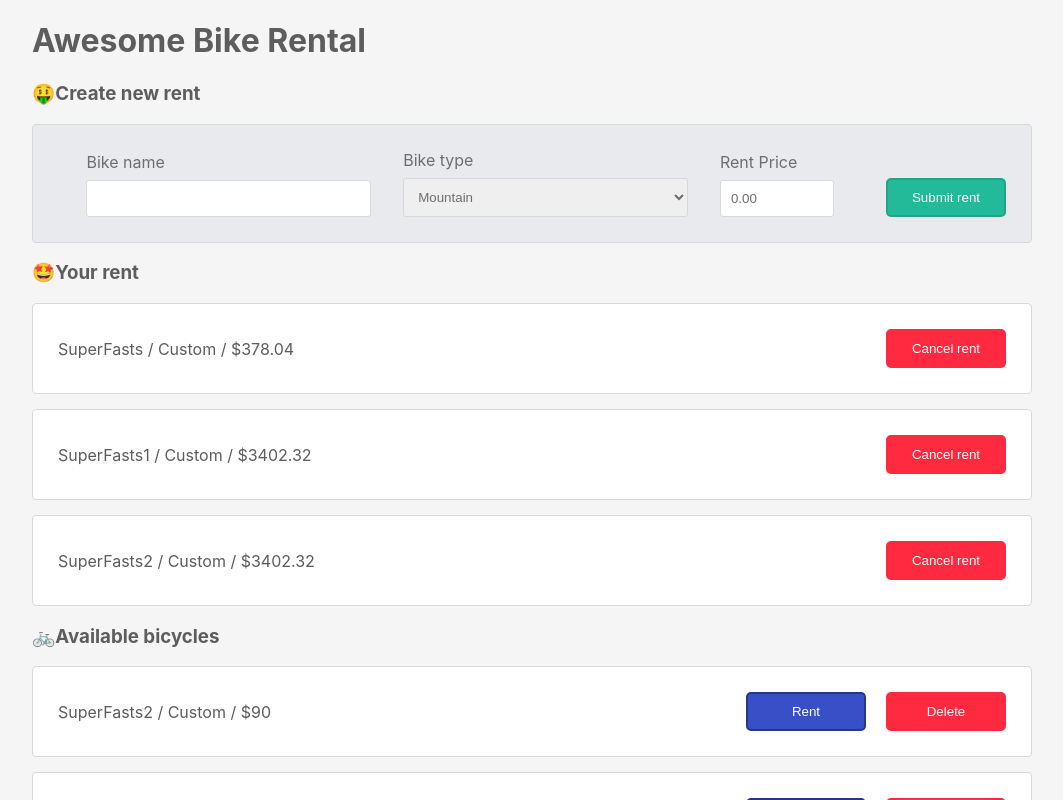
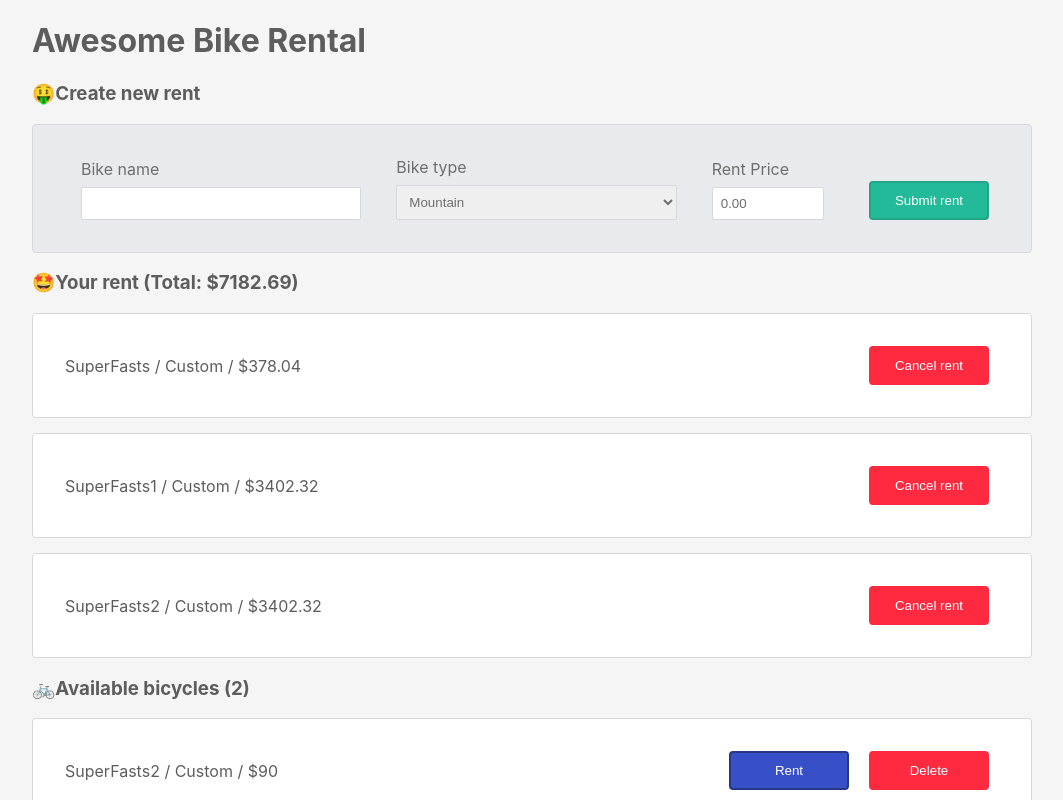
Before and after one commit to asavienko/bike_rent, a React (Create React App) app: page / in a window 1280 px wide. Shown: the top 800 px of the page, without its empty margins (108-1171 px from the left). Built offline with nearby package versions, Linux system fonts and the light colour scheme.

Commit message:
make changes created modal

```diff
--- a/package.json
+++ b/package.json
@@ -35,5 +35,7 @@
       "last 1 safari version"
     ]
   },
-  "devDependencies": {}
+  "devDependencies": {
+    "nodemon": "^2.0.3"
+  }
 }
--- a/src/App.js
+++ b/src/App.js
@@ -46,47 +46,54 @@ const dataFromServer = [
   }
 ];
 
-const generateId = () => Math.ceil(Math.random() * 10 * Math.pow(10, 6));
+const generateId = () => Math.ceil(Math.random() * 10 * Math.pow(10, 6)); //todo generate in backend side
 
 const App = () => {
-  const [arrOfBikes, setArrOfBikes] = useState([]);
+  const [availableBikes, setAvailableBikes] = useState([]);
+  const [rentedBikes, setRentedBikes] = useState([]);
 
   useEffect(() => {
-    if (!arrOfBikes.length) {
-      Promise.resolve(dataFromServer).then(arrOfBikesWithPrice =>
-        setArrOfBikes(arrOfBikesWithPrice)
-      );
-    }
-  }, [arrOfBikes]);
+    Promise.resolve(dataFromServer).then(dataFromServer => {
+      const availableBikesFromServer = [];
+      const rentedBikesFromServer = [];
+      dataFromServer.forEach(({ available, ...bike }) => {
+        available
+          ? availableBikesFromServer.push(bike)
+          : rentedBikesFromServer.push(bike);
+      });
+      setAvailableBikes(availableBikesFromServer);
+      setRentedBikes(rentedBikesFromServer);
+    });
+  }, []);
 
-  const onFormSubmit = bikeObj => {
-    bikeObj.id = generateId();
-    setArrOfBikes([...arrOfBikes, bikeObj]);
+  const onBikeCreate = bikeObj => {
+    bikeObj.id = generateId(); // todo the same as above
+    setAvailableBikes([...availableBikes, bikeObj]);
   };
 
-  const onCancelRent = id => {
-    const changeList = arrOfBikes.map(bike => {
-      if (bike.id === id) {
-        bike.available = true;
-      }
-      return bike;
-    });
-    setArrOfBikes(changeList);
+  const onCancelRent = bike => {
+    const filteredBikes = rentedBikes.filter(item => item.id !== bike.id);
+    setAvailableBikes([...availableBikes, bike]);
+    setRentedBikes(filteredBikes);
   };
-  const onDeleteBike = id => {};
-  const onRent = id => {
-    /* const changeList = arrOfBikes.map(bike =>
-      bike.id === id ? (bike.available = false) : bike
-    );
-    setArrOfBikes(changeList);*/
+  const onDeleteBike = id => {
+    const filteredBikes = availableBikes.filter(item => item.id !== id);
+    setAvailableBikes(filteredBikes);
+  };
+  const onRent = bike => {
+    const filteredBikes = availableBikes.filter(item => item.id !== bike.id);
+    bike.takenDate = new Date();
+    setAvailableBikes(filteredBikes);
+    setRentedBikes([...rentedBikes, bike]);
   };
 
   return (
     <StyledApp>
       <h1>Awesome Bike Rental</h1>
-      <CreateRentForm onFormSubmit={onFormSubmit} />
+      <CreateRentForm onBikeCreate={onBikeCreate} />
       <Rents
-        arrOfBikes={arrOfBikes}
+        availableBikes={availableBikes}
+        rentedBikes={rentedBikes}
         onCancelRent={onCancelRent}
         onDeleteBike={onDeleteBike}
         onRent={onRent}
--- a/src/App.styles.js
+++ b/src/App.styles.js
@@ -4,7 +4,6 @@ export const StyledApp = styled.div`
   color: #5d5d5d;
   min-width: 670px;
   max-width: 1000px;
-  margin-left: auto;
-  margin-right: auto;
-  width: 80%;
+  margin: 0 auto;
+  padding: 0 50px;
 `;
--- a/src/components/CreateRentForm/CreateRentForm.js
+++ b/src/components/CreateRentForm/CreateRentForm.js
@@ -1,63 +1,57 @@
 import React, { useState } from "react";
 import { StyledForm, StyledItemWrapper } from "./CreateRentForm.styles";
 import { StyledButton } from "../../styles/index.styles";
+import { toFloatNumber } from "../../utiles";
 
-const CreateRentForm = ({ onFormSubmit }) => {
+const CreateRentForm = ({ onBikeCreate }) => {
   const [bikeName, setBikeName] = useState("");
   const [selectedType, setSelectedType] = useState("Mountain");
-  const [price, setPrice] = useState(Number(0).toFixed(2));
+  const [price, setPrice] = useState(toFloatNumber(0)); //i use the toFloatNumber method for creating decimal number in input.
 
-  const onNameChanged = e => {
-    setBikeName(e.target.value);
-  };
-  const onTypeChanged = e => {
-    setSelectedType(e.target.value);
-  };
-  const onInputPriceBlur = e => {
-    const value = +e.target.value;
-    setPrice(value.toFixed(2));
+  const onNameChanged = e => setBikeName(e.target.value);
+  const onTypeChanged = e => setSelectedType(e.target.value);
+  const onInputPriceBlur = e => setPrice(toFloatNumber(e.target.value));
+  const onPriceChange = e => setPrice(e.target.value);
+  const onFormSubmit = e => {
+    e.preventDefault();
+    onBikeCreate({
+      name: bikeName,
+      type: selectedType,
+      pricePerHour: price,
+      takenDate: new Date(),
+      available: true
+    });
   };
 
   return (
     <>
       <h3>
-        <span role={"img"} aria-label={"dollar"}>
+        <span role="img" aria-label="dollar">
           🤑
         </span>
         Create new rent
       </h3>
-      <StyledForm
-        onSubmit={e => {
-          e.preventDefault();
-          onFormSubmit({
-            name: bikeName,
-            type: selectedType,
-            pricePerHour: price,
-            takenDate: new Date(),
-            available: true
-          });
-        }}
-      >
-        <StyledItemWrapper myWidth={"30%"}>
-          <label htmlFor="name">Bike name</label>
+      <StyledForm onSubmit={onFormSubmit}>
+        <StyledItemWrapper customWidth="30%">
+          <label htmlFor="bikeName">Bike name</label>
           <input
             type="text"
-            name="name"
+            name="bikeName"
             required
             onChange={onNameChanged}
             value={bikeName}
           />
         </StyledItemWrapper>
-        <StyledItemWrapper myWidth={"30%"}>
+        <StyledItemWrapper customWidth="30%">
           <label htmlFor="type">Bike type</label>
           <select name="type" value={selectedType} onChange={onTypeChanged}>
-            <option value={"Mountain"}>Mountain</option>
-            <option value={"Road"}>Road</option>
-            <option value={"City"}>City</option>
-            <option value={"Custom"}>Custom</option>
+            <option value="Mountain">Mountain</option>
+            <option value="Road">Road</option>
+            <option value="City">City</option>
+            <option value="Custom">Custom</option>
           </select>
         </StyledItemWrapper>
-        <StyledItemWrapper myWidth={"12%"}>
+        <StyledItemWrapper customWidth="12%">
           <label htmlFor="price">Rent Price</label>
           <input
             type="number"
@@ -65,13 +59,13 @@ const CreateRentForm = ({ onFormSubmit }) => {
             step="0.01"
             min="0.01"
             onBlur={onInputPriceBlur}
-            onChange={e => setPrice(e.target.value)}
+            onChange={onPriceChange}
             value={price}
             required
           />
         </StyledItemWrapper>
         <StyledItemWrapper>
-          <StyledButton type="submit" buttonColor={"green"}>
+          <StyledButton type="submit" buttonColor="green">
             Submit rent
           </StyledButton>
         </StyledItemWrapper>
--- a/src/components/CreateRentForm/CreateRentForm.styles.js
+++ b/src/components/CreateRentForm/CreateRentForm.styles.js
@@ -1,26 +1,27 @@
 import styled from "styled-components";
+import { myTheme } from "../../styles/myTheme";
 
 export const StyledForm = styled.form`
   display: flex;
   align-items: flex-end;
   justify-content: space-between;
   background: #e9eaee;
-  border: 1px solid #d7d8db;
-  border-radius: 4px;
-  padding: 25px;
+  border: ${myTheme.defaultBorder};
+  border-radius: ${myTheme.defaultBorderRadius};
+  padding: 32px;
 `;
 export const StyledItemWrapper = styled.div`
   display: flex;
   flex-direction: column;
-  margin-left: 3%;
-  width: ${({ myWidth }) => myWidth || "unset"};
+  margin-left: 16px;
+  width: ${({ customWidth }) => customWidth || "unset"};
   color: #6e6e6e;
-  & > input,
-  & > select {
+  input,
+  select {
     margin-top: 8px;
-    padding: 10px;
-    border: 1px solid #d7d8db;
-    border-radius: 3px;
+    padding: 8px;
+    border: ${myTheme.defaultBorder};
+    border-radius: 2px;
     color: #6e6e6e;
   }
 `;
--- /dev/null
+++ b/src/components/Rents/Modal/Modal.js
@@ -0,0 +1,28 @@
+import React from "react";
+import {
+  StyledBackGround,
+  StyledBlockContent,
+  StyledWrapper
+} from "./Modal.styles";
+import { StyledButton } from "../../../styles/index.styles";
+
+const Modal = ({ display, title, onSubmit, onClose, content }) => {
+  return (
+    display && (
+      <StyledBackGround>
+        <StyledWrapper>
+          {title && <h4>{title}</h4>}
+          {content && <StyledBlockContent>{content}</StyledBlockContent>}
+          <div>
+            <StyledButton onClick={onClose}>Cancel</StyledButton>
+            <StyledButton onClick={onSubmit} buttonColor="red">
+              Delete
+            </StyledButton>
+          </div>
+        </StyledWrapper>
+      </StyledBackGround>
+    )
+  );
+};
+
+export default Modal;
--- a/src/components/Rents/Rents.js
+++ b/src/components/Rents/Rents.js
@@ -1,50 +1,79 @@
-import React from "react";
+import React, { useEffect, useState } from "react";
 import { StyledItem } from "./Rents.styles";
 import { StyledButton } from "../../styles/index.styles";
+import { calculatePrice, toFloatNumber } from "../../utiles";
+import Modal from "./Modal/Modal";
 
-const Rents = ({ arrOfBikes, onCancelRent, onDeleteBike, onRent }) => {
-  const mapRentedBikes = ({
-    name,
-    type,
-    takenDate,
-    pricePerHour,
-    available,
-    id
-  }) =>
-    !available && (
-      <StyledItem key={id}>
+const Rents = ({
+  rentedBikes,
+  availableBikes,
+  onCancelRent,
+  onDeleteBike,
+  onRent
+}) => {
+  const [totalPrice, setTotalPrice] = useState(0);
+
+  useEffect(() => {
+    if (rentedBikes.length) {
+      const countedPrice = rentedBikes.reduce(
+        (acc, bike) =>
+          acc +
+          calculatePrice({
+            takenDate: bike.takenDate,
+            pricePerHour: bike.pricePerHour
+          }),
+        0
+      );
+      return setTotalPrice(toFloatNumber(countedPrice));
+    }
+    setTotalPrice(0);
+  }, [rentedBikes]);
+
+  const [displayModal, setDisplayModal] = useState(false);
+  const [modalContent, setModalContent] = useState({});
+
+  const onDeleteClick = bike => {
+    setModalContent(bike);
+    setDisplayModal(true);
+  };
+  const onModalClose = () => {
+    setDisplayModal(false);
+  };
+  const onModalConfirm = () => {
+    onDeleteBike(modalContent.id);
+    setDisplayModal(false);
+  };
+
+  const mapRentedBikes = bike => (
+    <StyledItem key={bike.id}>
       <span>
-          {name} / {type} / $
-          {(((new Date() - takenDate) * pricePerHour) / (3600 * 1000)).toFixed(
-            2
+        {bike.name} / {bike.type} / $
+        {toFloatNumber(
+          calculatePrice({
+            takenDate: bike.takenDate,
+            pricePerHour: bike.pricePerHour
+          })
         )}
       </span>
-        <StyledButton
-          buttonColor={"red"}
-          onClick={e => {
-            e.preventDefault();
-            return onCancelRent(id);
-          }}
-        >
+      <StyledButton buttonColor="red" onClick={() => onCancelRent(bike)}>
         Cancel rent
       </StyledButton>
     </StyledItem>
   );
 
-  const mapAvailableBikes = ({ name, type, available, id, pricePerHour }) =>
-    available && (
-      <StyledItem key={id}>
+  const mapAvailableBikes = bike => (
+    <StyledItem key={bike.id}>
       <span>
-          {name} / {type} / ${pricePerHour}
+        {bike.name} / {bike.type} / ${bike.pricePerHour}
       </span>
       <div>
-          <StyledButton buttonColor={"blue"} ocClick={onRent}>
+        <StyledButton buttonColor="blue" onClick={() => onRent(bike)}>
           Rent
         </StyledButton>
         <StyledButton
-            buttonColor={"red"}
+          buttonColor="red"
           onClick={() => {
-              onDeleteBike(id);
+            onDeleteClick(bike);
           }}
         >
           Delete
@@ -54,22 +83,33 @@ const Rents = ({ arrOfBikes, onCancelRent, onDeleteBike, onRent }) => {
   );
 
   return (
+    <>
       <div>
         <h3>
-        <span role={"img"} aria-label={"stars"}>
+          <span role="img" aria-label="stars">
             🤩
           </span>
-        Your rent
+          Your rent (Total: ${totalPrice})
         </h3>
-      {arrOfBikes.map(mapRentedBikes)}
+        {rentedBikes.map(mapRentedBikes)}
         <h3>
-        <span role={"img"} aria-label={"bicycle"}>
+          <span role="img" aria-label="bicycle">
             🚲
           </span>
-        Available bicycles
+          Available bicycles ({availableBikes.length})
         </h3>
-      {arrOfBikes.map(mapAvailableBikes)}
+        {availableBikes.map(mapAvailableBikes)}
       </div>
+      <Modal
+        display={displayModal}
+        title="Confirm Delete"
+        content={`${modalContent.name} / ${modalContent.type} / $${
+          modalContent.pricePerHour
+        }`}
+        onClose={onModalClose}
+        onSubmit={onModalConfirm}
+      />
+    </>
   );
 };
 
--- a/src/components/Rents/Rents.styles.js
+++ b/src/components/Rents/Rents.styles.js
@@ -1,11 +1,12 @@
 import styled from "styled-components";
+import { myTheme } from "../../styles/myTheme";
 
 export const StyledItem = styled.div`
   background: #ffffff;
   margin: 15px 0;
-  padding: 25px;
-  border: 1px solid #d7d8db;
-  border-radius: 4px;
+  padding: 32px;
+  border: ${myTheme.defaultBorder};
+  border-radius: ${myTheme.defaultBorderRadius};
   display: flex;
   align-items: center;
   justify-content: space-between;
--- a/src/styles/index.styles.js
+++ b/src/styles/index.styles.js
@@ -1,33 +1,22 @@
 import styled from "styled-components";
+import { myTheme } from "./myTheme";
 
 export const StyledButton = styled.button`
   border: 2px solid;
-         border-radius: 5px;
+  border-radius: 4px;
   padding: 10px;
   width: 120px;
-         margin-left: 20px;
+  margin: 0 10px;
   ${({ buttonColor }) => {
     switch (buttonColor) {
       case "red":
-               return `
-          color: #ffffff;
-          border-color: #ff2940;
-          background: #ff2940;`;
+        return myTheme.redButton;
       case "green":
-               return `
-          color: #ffffff;
-          border-color: #21a586;
-          background: #23ba99;`;
+        return myTheme.greenButton;
       case "blue":
-               return `
-          color: #ffffff;
-          border-color: #263786;
-          background: #3750c7;`;
+        return myTheme.blueButton;
       default:
-               return `
-          color: #555555;
-          border-color: #9d9d9d;
-          background: #ffffff;`;
+        return myTheme.defaultButton;
     }
   }};
   :hover {
--- /dev/null
+++ b/src/styles/myTheme.js
@@ -0,0 +1,8 @@
+export const myTheme = {
+  greenButton: "color: #ffffff; border-color: #21a586; background: #23ba99;",
+  redButton: "color: #ffffff; border-color: #ff2940; background: #ff2940;",
+  blueButton: " color: #ffffff; border-color: #263786; background: #3750c7;",
+  defaultButton: "color: #555555; border-color: #d7d8db; background: #ffffff;",
+  defaultBorder: "1px solid #d7d8db",
+  defaultBorderRadius: "4px"
+};
--- /dev/null
+++ b/src/utiles/index.js
@@ -0,0 +1,3 @@
+export const toFloatNumber = value => Number(value).toFixed(2);
+export const calculatePrice = ({ takenDate, pricePerHour }) =>
+  Number(((new Date() - takenDate) * pricePerHour) / (3600 * 1000));
```
Also changed, not shown: src/components/Rents/Modal/Modal.styles.js (added, +29 -0 lines), 1 other file (tests, documents, lock files or other folders). Lines whose indentation alone changed are shown as unchanged.
